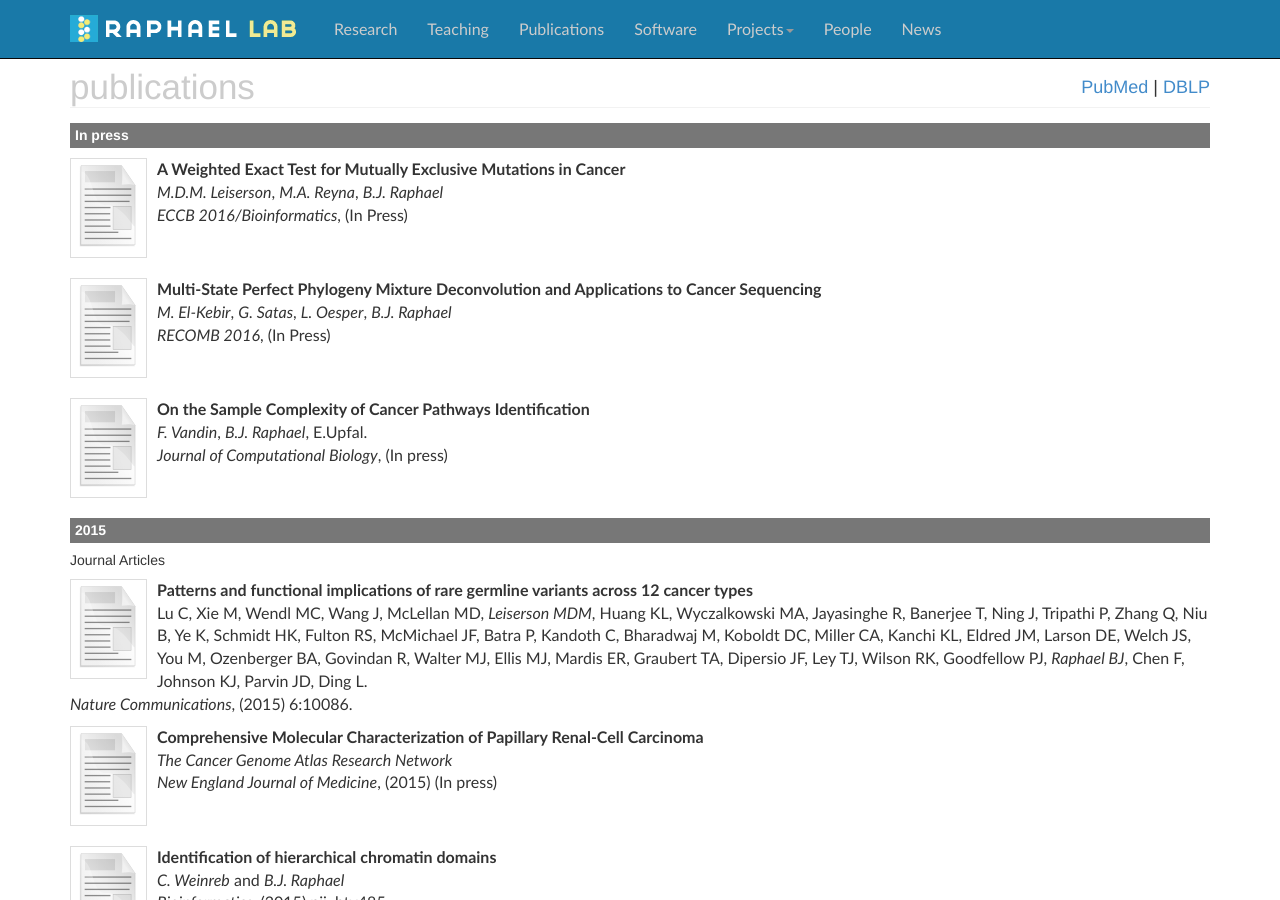
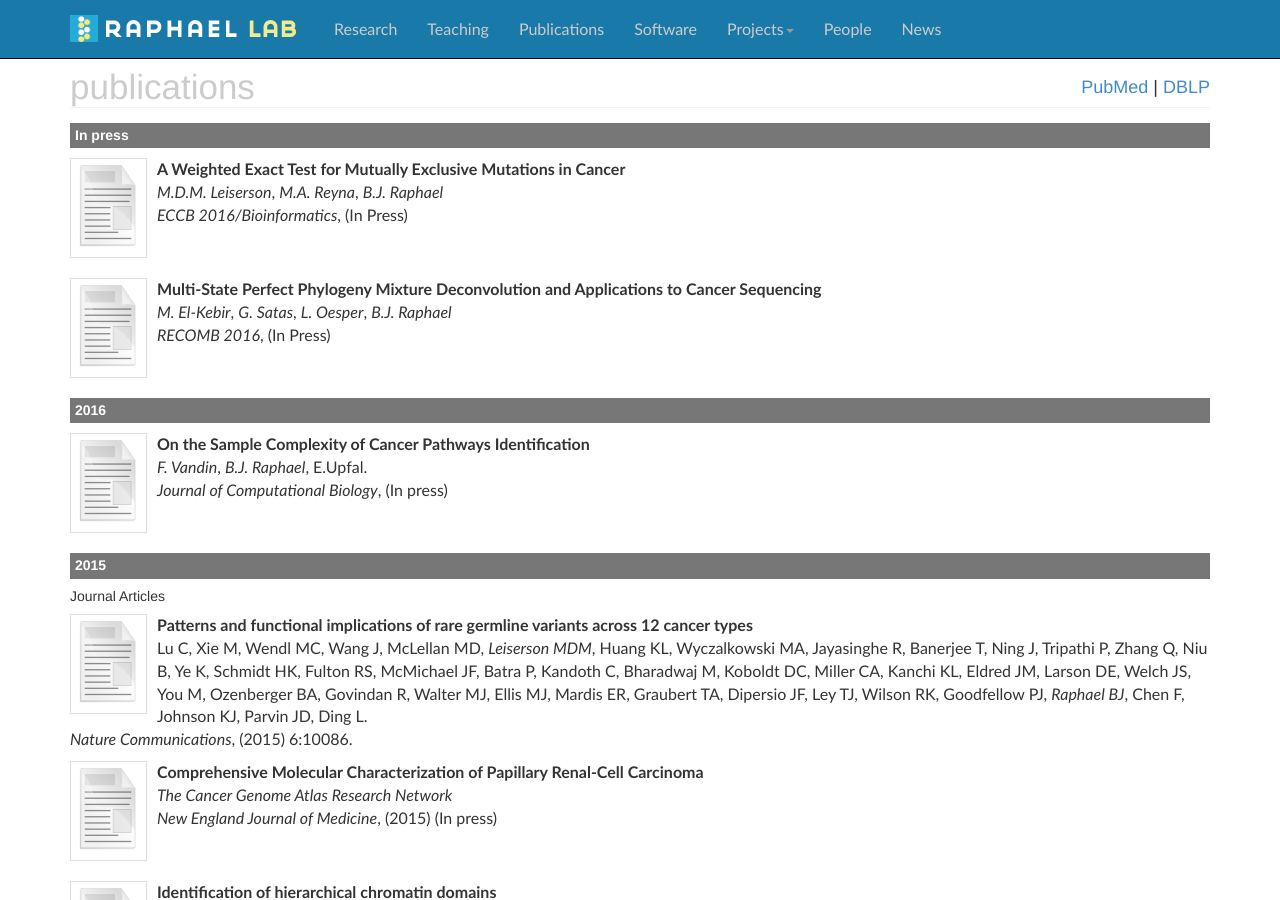
Before and after one commit to raphael-group/raphael-group.github.io, a Jekyll site: the page built from publications/index.md, in a window 1280 px wide and 900 px high. Built offline with Jekyll 4.4.1, drawn with Linux system fonts in a browser that asks for light colours; nearby versions of some CDN libraries; Markdown is read by kramdown in place of the engine named in the settings; comment, search, counter and statistics services are not loaded.

Commit message:
Update index.md

```diff
--- a/publications/index.md
+++ b/publications/index.md
@@ -22,6 +22,7 @@ container_css_class: container publications
 
 	*RECOMB 2016*, (In Press)
 
+### 2016 ###
 * [![SampleComplexityJournal](../assets/img/papers/missing.svg)](#)
 	**On the Sample Complexity of Cancer Pathways Identification**
 
```
